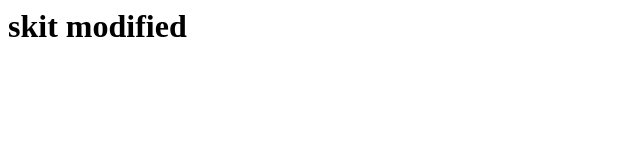
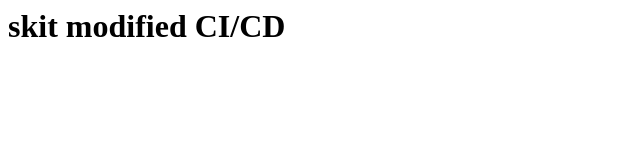
Before and after one commit to Rubi04gupta/Sales_analysis_python, a plain HTML site: page index.html in a window 1280 px wide. Shown: the whole page, without its empty margins (0-640 px from the left). Drawn offline with Linux system fonts and the light colour scheme.

Commit message:
Update index.html

```diff
--- a/index.html
+++ b/index.html
@@ -1 +1 @@
-<h1>skit modified</h1>
+<h1>skit modified CI/CD </h1>
```
